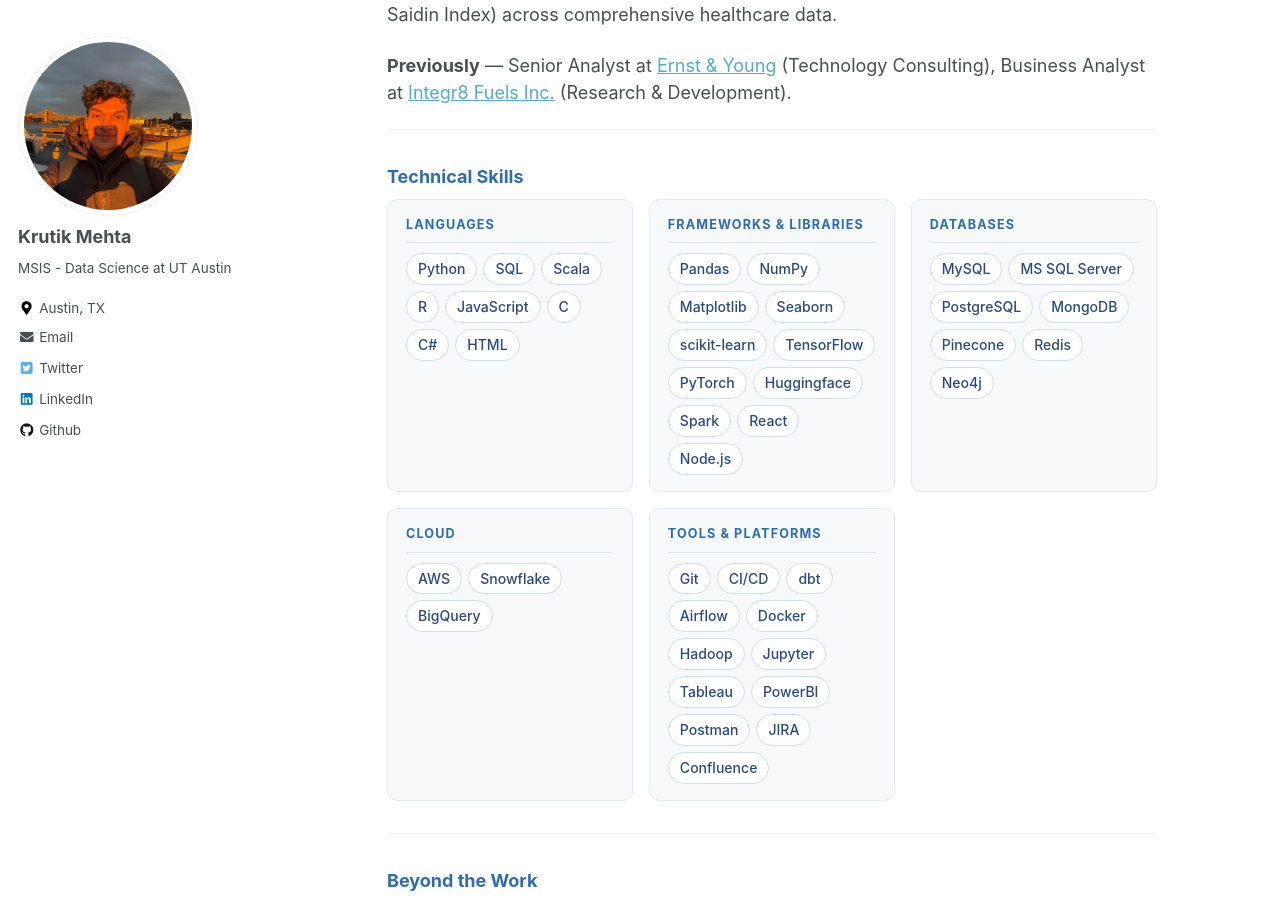
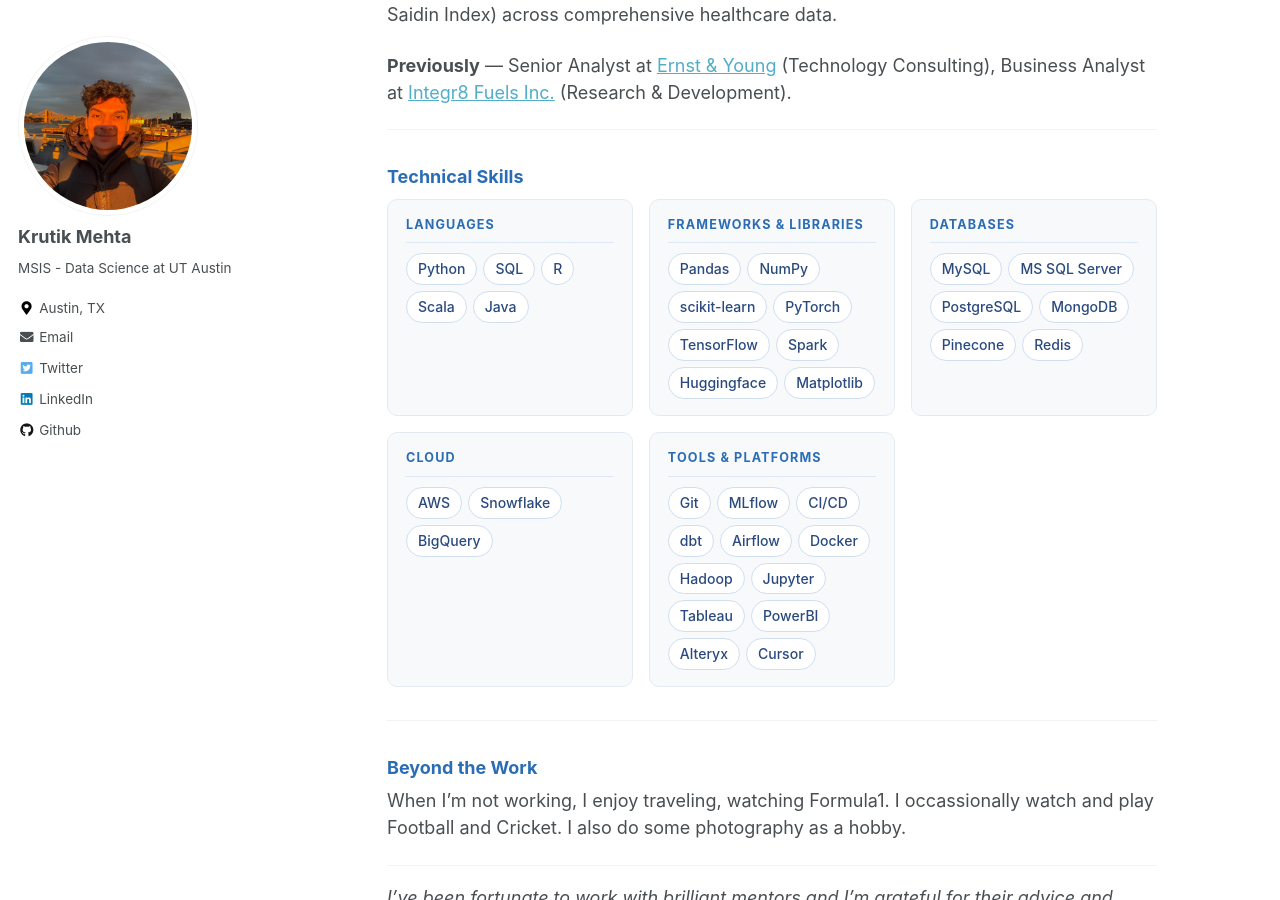
Before and after one commit to krutikmehtaa/krutikmehtaa.github.io, a Jekyll site: the page built from _pages/about.md, in a window 1280 px wide and 900 px high, scrolled down 375 px. Built offline with Jekyll 4.4.1, drawn with Linux system fonts in a browser that asks for light colours.

Commit message:
Updates and fixes

```diff
--- a/_pages/about.md
+++ b/_pages/about.md
@@ -31,12 +31,9 @@ I am a graduate student at the [University of Texas at Austin](https://www.utexa
     <div class="tech-chips">
       <span class="tech-chip">Python</span>
       <span class="tech-chip">SQL</span>
+      <span class="tech-chip">R</span>
       <span class="tech-chip">Scala</span>
-      <span class="tech-chip">R</span>
-      <span class="tech-chip">JavaScript</span>
-      <span class="tech-chip">C</span>
-      <span class="tech-chip">C#</span>
-      <span class="tech-chip">HTML</span>
+      <span class="tech-chip">Java</span>
     </div>
   </div>
 
@@ -45,15 +42,12 @@ I am a graduate student at the [University of Texas at Austin](https://www.utexa
     <div class="tech-chips">
       <span class="tech-chip">Pandas</span>
       <span class="tech-chip">NumPy</span>
+      <span class="tech-chip">scikit-learn</span>
+      <span class="tech-chip">PyTorch</span>
+      <span class="tech-chip">TensorFlow</span>
+      <span class="tech-chip">Spark</span>
+      <span class="tech-chip">Huggingface</span>
       <span class="tech-chip">Matplotlib</span>
-      <span class="tech-chip">Seaborn</span>
-      <span class="tech-chip">scikit-learn</span>
-      <span class="tech-chip">TensorFlow</span>
-      <span class="tech-chip">PyTorch</span>
-      <span class="tech-chip">Huggingface</span>
-      <span class="tech-chip">Spark</span>
-      <span class="tech-chip">React</span>
-      <span class="tech-chip">Node.js</span>
     </div>
   </div>
 
@@ -66,7 +60,6 @@ I am a graduate student at the [University of Texas at Austin](https://www.utexa
       <span class="tech-chip">MongoDB</span>
       <span class="tech-chip">Pinecone</span>
       <span class="tech-chip">Redis</span>
-      <span class="tech-chip">Neo4j</span>
     </div>
   </div>
 
@@ -83,6 +76,7 @@ I am a graduate student at the [University of Texas at Austin](https://www.utexa
     <div class="tech-category-title">Tools &amp; Platforms</div>
     <div class="tech-chips">
       <span class="tech-chip">Git</span>
+      <span class="tech-chip">MLflow</span>
       <span class="tech-chip">CI/CD</span>
       <span class="tech-chip">dbt</span>
       <span class="tech-chip">Airflow</span>
@@ -91,9 +85,8 @@ I am a graduate student at the [University of Texas at Austin](https://www.utexa
       <span class="tech-chip">Jupyter</span>
       <span class="tech-chip">Tableau</span>
       <span class="tech-chip">PowerBI</span>
-      <span class="tech-chip">Postman</span>
-      <span class="tech-chip">JIRA</span>
-      <span class="tech-chip">Confluence</span>
+      <span class="tech-chip">Alteryx</span>
+      <span class="tech-chip">Cursor</span>
     </div>
   </div>
 
```
Also changed, not shown: _teaching/2020-07-01-feople.md (deleted, +0 -15 lines), _teaching/2020-07-01-vijtech.md (+2 -3 lines), _teaching/2023-11-21-i8inc.md (+3 -3 lines).
